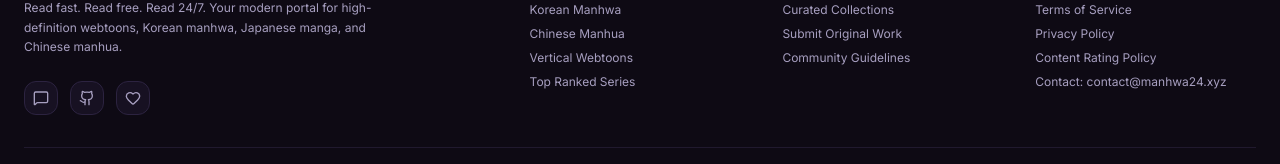
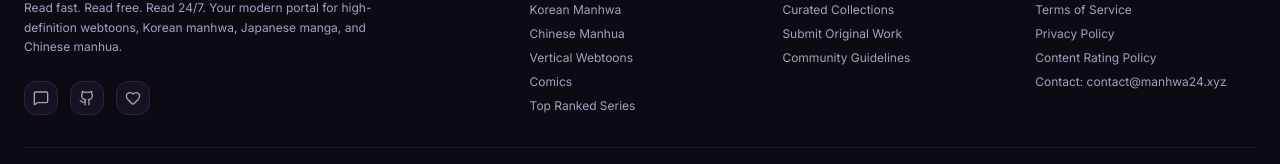
Before and after one commit to itssheikhinternetcafe-ctrl/manga24, a React (Vite) app: page /admin in a window 1280 px wide. Shown: the part 868-1032 px from the top of the page. Built offline with nearby package versions, Linux system fonts and the light colour scheme; no server answers; the database is empty.

Commit message:
add Comic type

```diff
--- a/src/components/Footer.tsx
+++ b/src/components/Footer.tsx
@@ -75,6 +75,11 @@ export const Footer: React.FC = () => {
               <li>
                 <Link to="/browse?type=Webtoon" className="hover:text-[#FF4D6D] transition">
                   Vertical Webtoons
+                </Link>
+              </li>
+              <li>
+                <Link to="/browse?type=Comic" className="hover:text-[#FF4D6D] transition">
+                  Comics
                 </Link>
               </li>
               <li>
--- a/src/components/SeriesCard.tsx
+++ b/src/components/SeriesCard.tsx
@@ -45,6 +45,7 @@ export const SeriesCard: React.FC<SeriesCardProps> = ({
     Manhwa: 'bg-[#8B5CFF] text-white',
     Manhua: 'bg-[#FF9F1C] text-[#0E0A14]',
     Webtoon: 'bg-[#00B4D8] text-white',
+    Comic: 'bg-[#22C55E] text-white',
   };
 
   return (
--- a/src/pages/AdminPage.tsx
+++ b/src/pages/AdminPage.tsx
@@ -1786,6 +1786,7 @@ export const AdminPage: React.FC = () => {
                     <option value="Manhua">Manhua</option>
                     <option value="Webtoon">Webtoon</option>
                     <option value="Novel">Novel (Serialized Prose)</option>
+                    <option value="Comic">Comic</option>
                   </select>
                 </div>
               </div>
--- a/src/pages/BrowsePage.tsx
+++ b/src/pages/BrowsePage.tsx
@@ -181,7 +181,7 @@ export const BrowsePage: React.FC = () => {
             Browse Catalog
           </h1>
           <p className="text-xs sm:text-sm text-[#A79FC0] light:text-[#6E6288] mt-1">
-            Explore manga, manhwa, manhua, and webtoons across every available genre
+            Explore manga, manhwa, manhua, comics, and webtoons across every available genre
           </p>
         </div>
 
@@ -282,7 +282,7 @@ export const BrowsePage: React.FC = () => {
           <span className="text-xs text-[#A79FC0] light:text-[#6E6288] font-mono-meta mr-1">
             Type:
           </span>
-          {(['Manga', 'Manhwa', 'Manhua', 'Webtoon'] as SeriesType[]).map((t) => (
+          {(['Manga', 'Manhwa', 'Manhua', 'Webtoon', 'Comic'] as SeriesType[]).map((t) => (
             <button
               key={t}
               onClick={() => toggleType(t)}
--- a/src/pages/CreatorUploadPage.tsx
+++ b/src/pages/CreatorUploadPage.tsx
@@ -175,6 +175,8 @@ export const CreatorUploadPage: React.FC = () => {
                 <option value="Webtoon">Webtoon (Long Strip)</option>
                 <option value="Manga">Manga</option>
                 <option value="Manhwa">Manhwa</option>
+                <option value="Manhua">Manhua</option>
+                <option value="Comic">Comic</option>
                 <option value="Novel">Serialized Web Novel (Text Prose)</option>
               </select>
             </div>
--- a/src/pages/UploadRequestPage.tsx
+++ b/src/pages/UploadRequestPage.tsx
@@ -102,6 +102,7 @@ export const UploadRequestPage: React.FC = () => {
                 <option value="Manga">Manga (Japanese)</option>
                 <option value="Manhua">Manhua (Chinese)</option>
                 <option value="Webtoon">Original Webtoon</option>
+                <option value="Comic">Comic</option>
               </select>
             </div>
           </div>
--- a/src/pages/WriterDashboardPage.tsx
+++ b/src/pages/WriterDashboardPage.tsx
@@ -42,9 +42,10 @@ const WRITER_TYPES: { value: MangaType; label: string }[] = [
   { value: "Manhua", label: "Manhua" },
   { value: "Webtoon", label: "Webtoon" },
   { value: "Novel", label: "Web novel" },
+  { value: "Comic", label: "Comic" },
 ];
 type DashboardView = "overview" | "new" | "manage" | "comments" | "profile";
-const mediaTypes: MangaType[] = ["Manga", "Manhwa", "Manhua", "Webtoon"];
+const mediaTypes: MangaType[] = ["Manga", "Manhwa", "Manhua", "Webtoon", "Comic"];
 const statusClass: Record<string, string> = {
   published: "bg-emerald-500/15 text-emerald-400 border-emerald-500/30",
   draft: "bg-[#A79FC0]/15 text-[#A79FC0] border-[#A79FC0]/30",
--- a/src/types.ts
+++ b/src/types.ts
@@ -1,4 +1,4 @@
-export type MangaType = 'Manga' | 'Manhwa' | 'Manhua' | 'Webtoon' | 'Novel';
+export type MangaType = 'Manga' | 'Manhwa' | 'Manhua' | 'Webtoon' | 'Novel' | 'Comic';
 export type SeriesType = MangaType;
 
 export const ALL_GENRES: string[] = [
```
